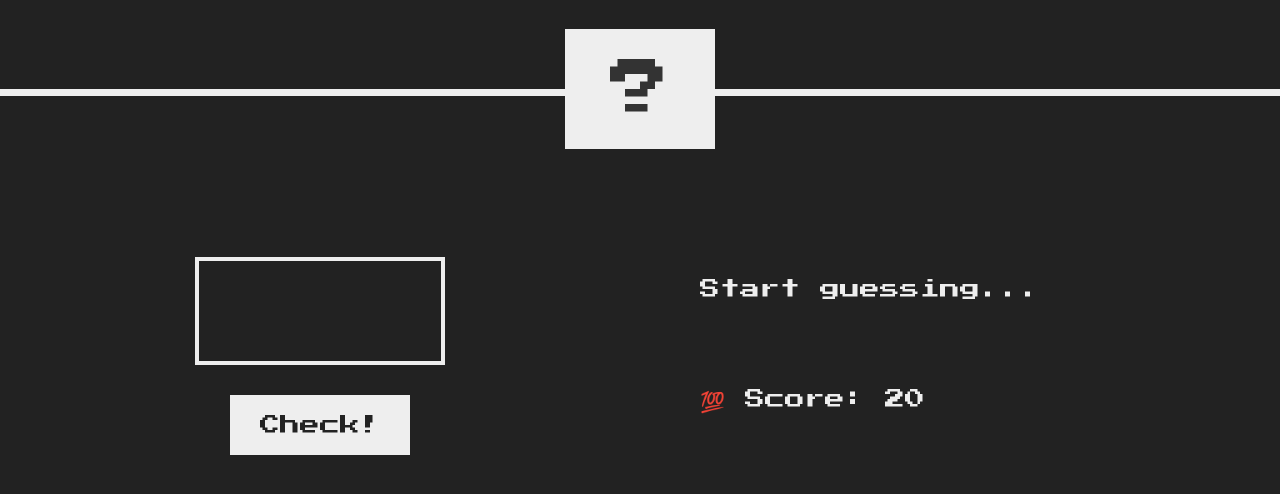
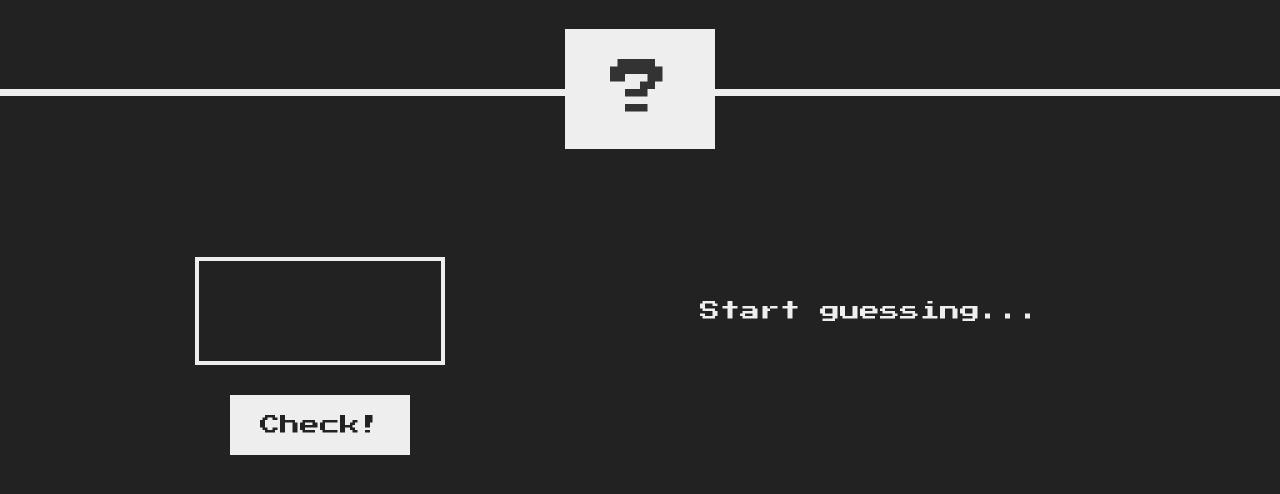
Before and after one commit to Ollie-Judge/Guess-the-number, a plain HTML site: page index.html in a window 1280 px wide. Shown: the part 184-678 px from the top of the page. Drawn offline with Linux system fonts and the light colour scheme.

Commit message:
removed the score too

```diff
--- a/index.html
+++ b/index.html
@@ -21,7 +21,6 @@
       </section>
       <section class="right">
         <p class="message">Start guessing...</p>
-        <p class="label-score">💯 Score: <span class="score">20</span></p>
       </section>
     </main>
     <script src="script.js"></script>
```
